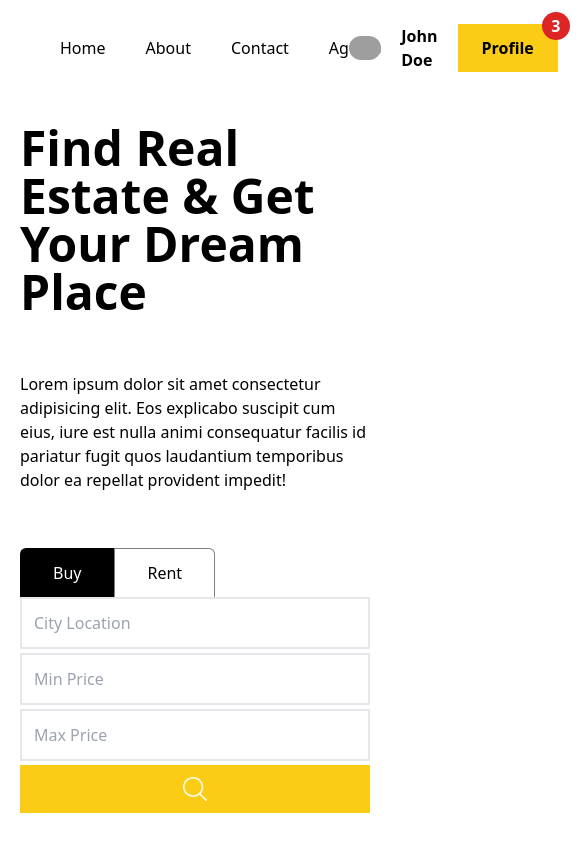
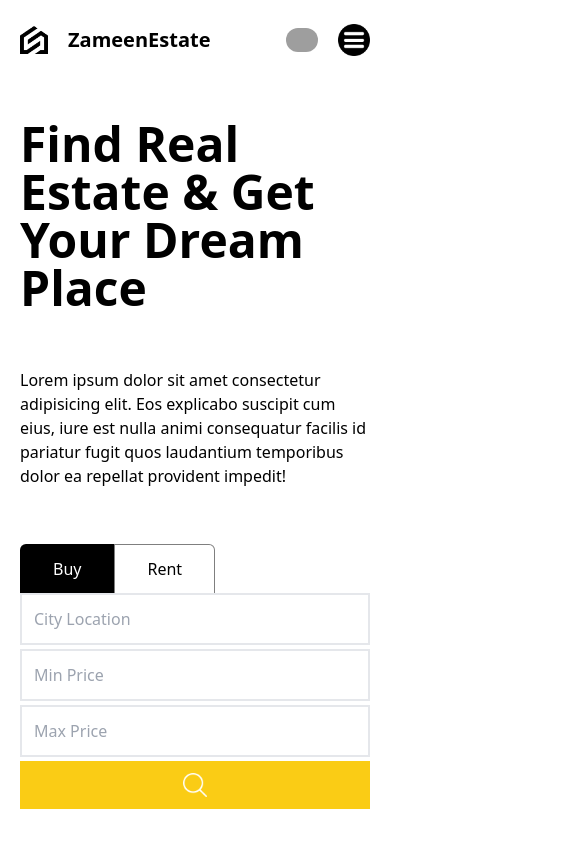
Before and after one commit to dineshlegha23/zameen-estate-ui, a React (Vite) app: page / in a window 390 px wide. Shown: the whole page, 578 px wide, since content can reach past the window. Built offline with nearby package versions, Linux system fonts and the light colour scheme; grey boxes are pictures that could not be loaded.

Commit message:
added hamburger menu

```diff
--- a/src/components/Layout.jsx
+++ b/src/components/Layout.jsx
@@ -4,7 +4,7 @@ import Navbar from "./Navbar";
 
 const Layout = () => {
   return (
-    <div className="h-[100vh mx-auto max-w-[1366px] md:max-w-[750px] px-5 flex flex-col">
+    <div className="h-[100vh mx-auto max-w-[1366px] md:max-w-[750px] sm:max-w-[650px] px-5 flex flex-col">
       <Navbar />
       <div>
         <Outlet />
--- a/src/components/Navbar.jsx
+++ b/src/components/Navbar.jsx
@@ -1,21 +1,28 @@
-import React from "react";
+import React, { useState } from "react";
 
 const Navbar = () => {
+  const [isOpen, setIsOpen] = useState(false);
+
   return (
     <nav className="flex justify-between">
       <div className="flex gap-10 items-center">
         <div className="flex gap-5">
           <img src="/logo.png" alt="logo" className="w-7" />
-          <span className="text-xl font-bold md:hidden">ZameenEstate</span>
+          <span className="text-xl font-bold md:hidden sm:block">
+            ZameenEstate
+          </span>
         </div>
-        <ul className="flex gap-10">
+        <ul className="flex gap-10 sm:hidden">
           <li>Home</li>
           <li>About</li>
           <li>Contact</li>
           <li>Agents</li>
         </ul>
       </div>
-      <div className="flex gap-5 items-center pr-5 py-6 w-ful justify-end">
+      <div
+        className="flex gap-5 items-center pr-5 sm:pr-0
+       py-6 w-ful justify-end sm:[&_p]:hidden sm:[&_button]:hidden"
+      >
         <img
           src="https://w7.pngwing.com/pngs/178/595/png-transparent-user-profile-computer-icons-login-user-avatars-thumbnail.png"
           alt="user image"
@@ -25,6 +32,28 @@ const Navbar = () => {
         <button className="bg-yellow-400 px-6 py-3 font-semibold relative after:absolute after:-top-3 after:-right-3 after:size-7 after:grid after:place-items-center after:rounded-full after:bg-red-600 after:text-white after:content-['3']">
           Profile
         </button>
+        <div>
+          <img
+            src="/menu.png"
+            alt="menu icon"
+            className="w-8 z-30 relative"
+            onClick={() => setIsOpen(!isOpen)}
+          />
+          {isOpen && (
+            <ul
+              className={`absolute flex flex-col justify-center items-center gap-10 text-xl bg-black text-white w-56 top-0 h-full z-0 transition-all duration-1000 ${
+                isOpen ? "right-0" : "right-80"
+              }`}
+            >
+              <li>Home</li>
+              <li>About</li>
+              <li>Contact</li>
+              <li>Agents</li>
+              <li>Sign in</li>
+              <li>Sign up</li>
+            </ul>
+          )}
+        </div>
       </div>
     </nav>
   );
--- a/src/pages/HomePage.jsx
+++ b/src/pages/HomePage.jsx
@@ -1,8 +1,11 @@
 import React from "react";
 
 const HomePage = () => {
+  const handleSubmit = async (e) => {
+    e.preventDefault();
+  };
   return (
-    <secction className="flex items-center h-[calc(100vh-100px)] gap-10">
+    <secction className="flex items-center sm:items-start h-[calc(100vh-100px)] gap-10 sm:pt-10 sm:h-full sm:pb-10">
       <div className="flex flex-col gap-14">
         <h1 className="text-6xl lg:text-5xl leading-tight font-semibold">
           Find Real Estate & Get Your Dream Place
@@ -13,7 +16,7 @@ const HomePage = () => {
           pariatur fugit quos laudantium temporibus dolor ea repellat provident
           impedit!
         </p>
-        <div>
+        <form>
           <button className="px-8 py-3 rounded-tl-md border-[1px] border-b-0 border-black/50 bg-black text-white">
             Buy
           </button>
@@ -21,10 +24,25 @@ const HomePage = () => {
             Rent
           </button>
           <div className="flex border-[1px] overflow-hidden border-black/50 [&_input]:pl-3 [&_input]:w-full gap-1 sm:flex-col sm:border-0 sm:[&_input]:border-2 sm:[&_input]:py-3">
-            <input type="text" placeholder="City Location" />
-            <input type="number" min={0} max={100000} placeholder="Min Price" />
-            <input type="number" min={0} max={100000} placeholder="Max Price" />
-            <button className="bg-yellow-400 p-2 sm:p-0 w-[300px] sm:w-full h-16 sm:h-12 grid place-items-center">
+            <input type="text" name="location" placeholder="City Location" />
+            <input
+              type="number"
+              name="minPrice"
+              min={0}
+              max={100000}
+              placeholder="Min Price"
+            />
+            <input
+              type="number"
+              name="maxPrice"
+              min={0}
+              max={100000}
+              placeholder="Max Price"
+            />
+            <button
+              type="submit"
+              className="bg-yellow-400 p-2 sm:p-0 w-[300px] sm:w-full h-16 sm:h-12 grid place-items-center"
+            >
               <img
                 src="/search.png"
                 alt="search icon"
@@ -32,7 +50,7 @@ const HomePage = () => {
               />
             </button>
           </div>
-        </div>
+        </form>
         <div className="flex justify-between sm:hidden">
           <div>
             <span className="text-4xl font-semibold">16+</span>
```
